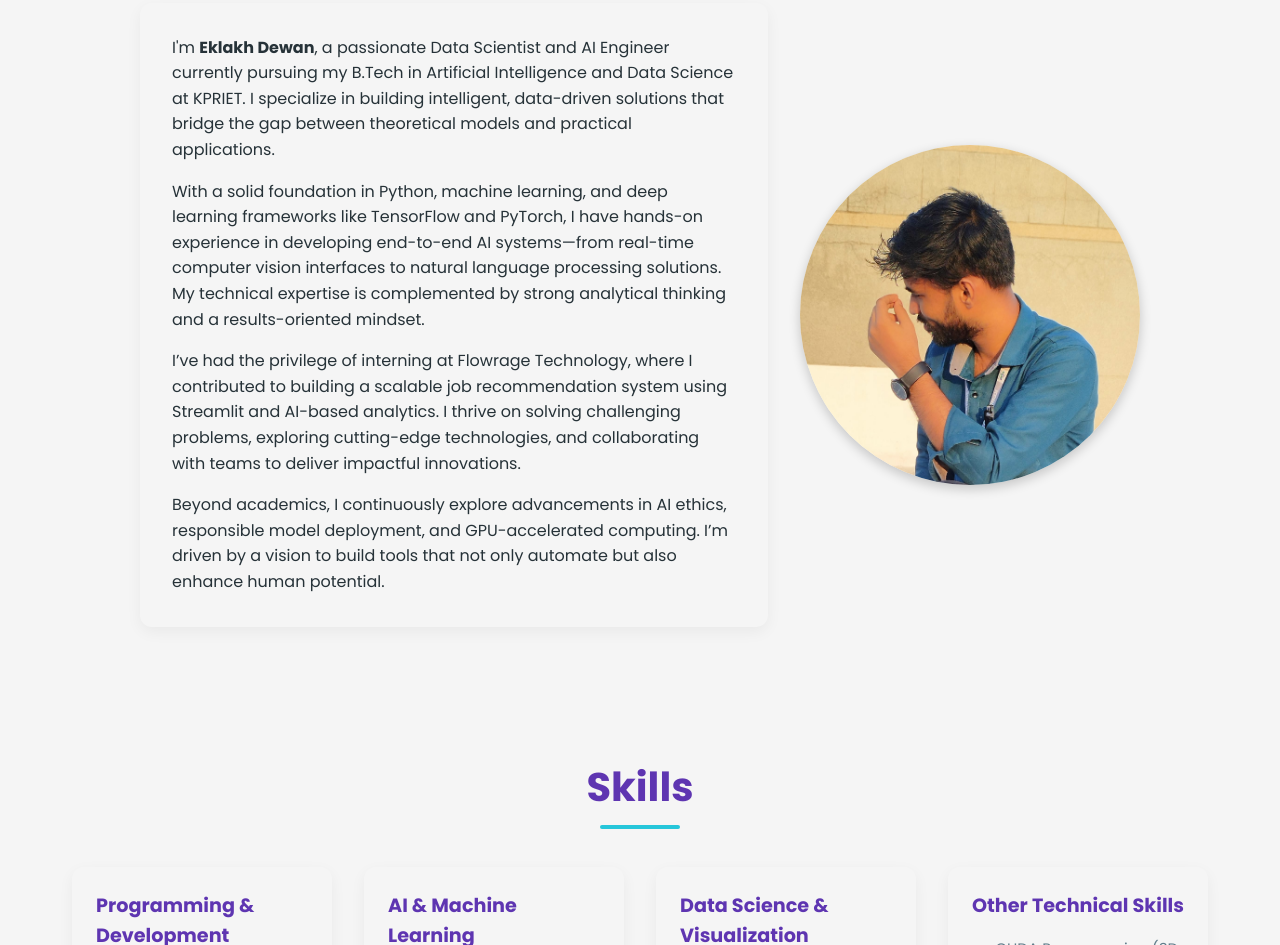
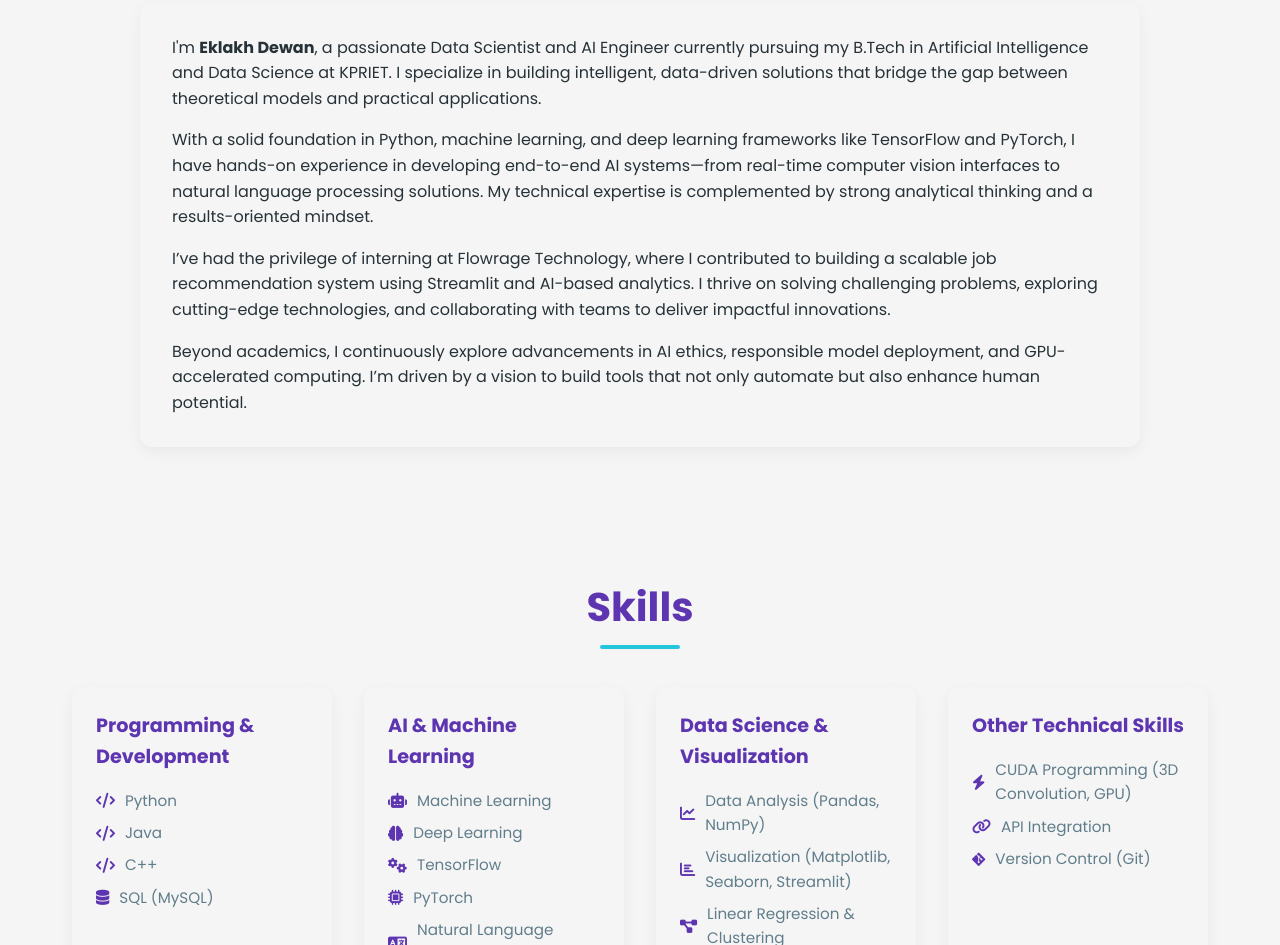
Before and after one commit to Eklakh-Dewan/Portfolio, a plain HTML site: page index.html in a window 1280 px wide. Shown: the part 869-1814 px from the top of the page. Drawn offline with Linux system fonts and the light colour scheme.

Commit message:
Update index.html
remove the 2nd Img from

```diff
--- a/index.html
+++ b/index.html
@@ -64,10 +64,10 @@
           Beyond academics, I continuously explore advancements in AI ethics, responsible model deployment, and GPU-accelerated computing. I’m driven by a vision to build tools that not only automate but also enhance human potential.
         </p>
       </div>
-      <div class="header-content" style="display: flex; flex-direction: column; align-items: center; justify-content: center; gap: 1rem;">
+    <!--   <div class="header-content" style="display: flex; flex-direction: column; align-items: center; justify-content: center; gap: 1rem;">
         <div class="hero-image" style="width: 340px; height: 340px; border-radius: 50%; overflow: hidden; box-shadow: 0 4px 12px rgba(0, 0, 0, 0.2);">
           <img src="profile.jpg" alt="Eklakh Dewan" style="width: 100%; height: 100%; object-fit: cover;">
-        </div>
+        </div>-->
       </div>
     </div>
   </section>
```
